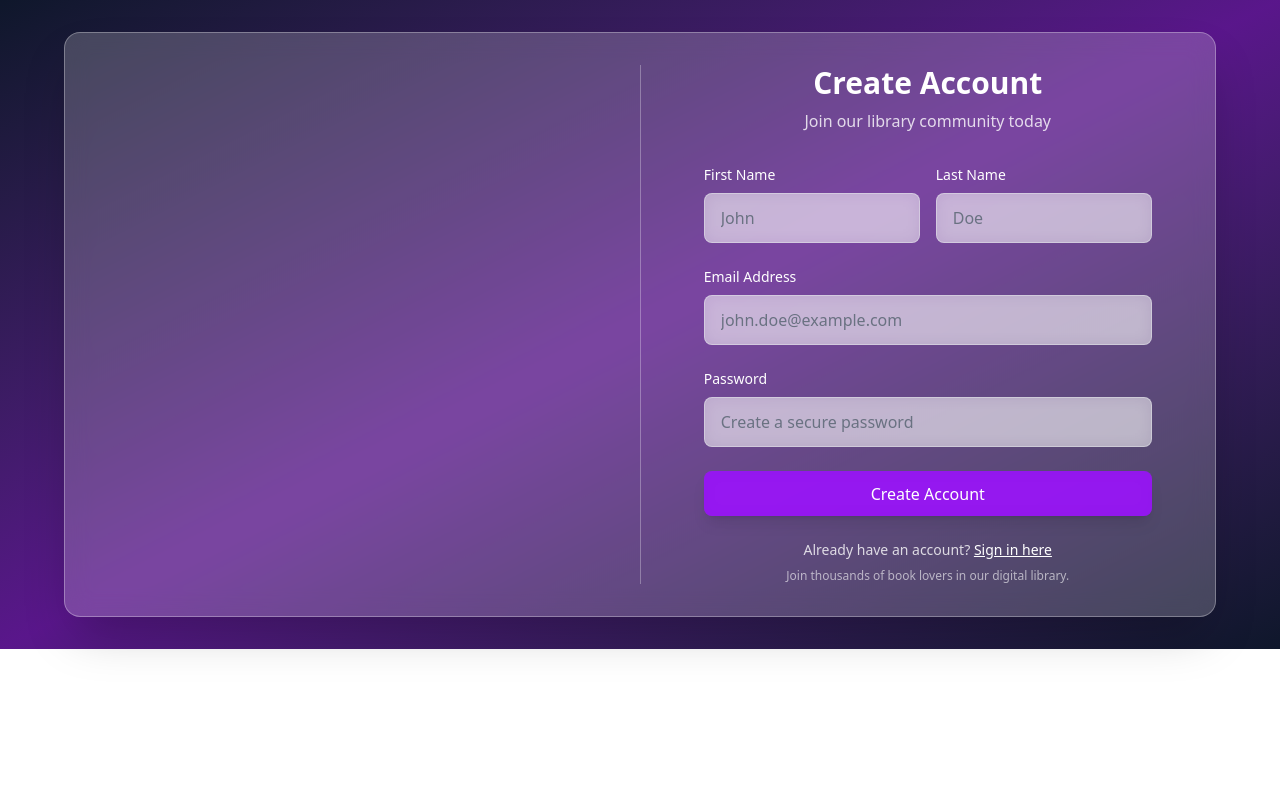
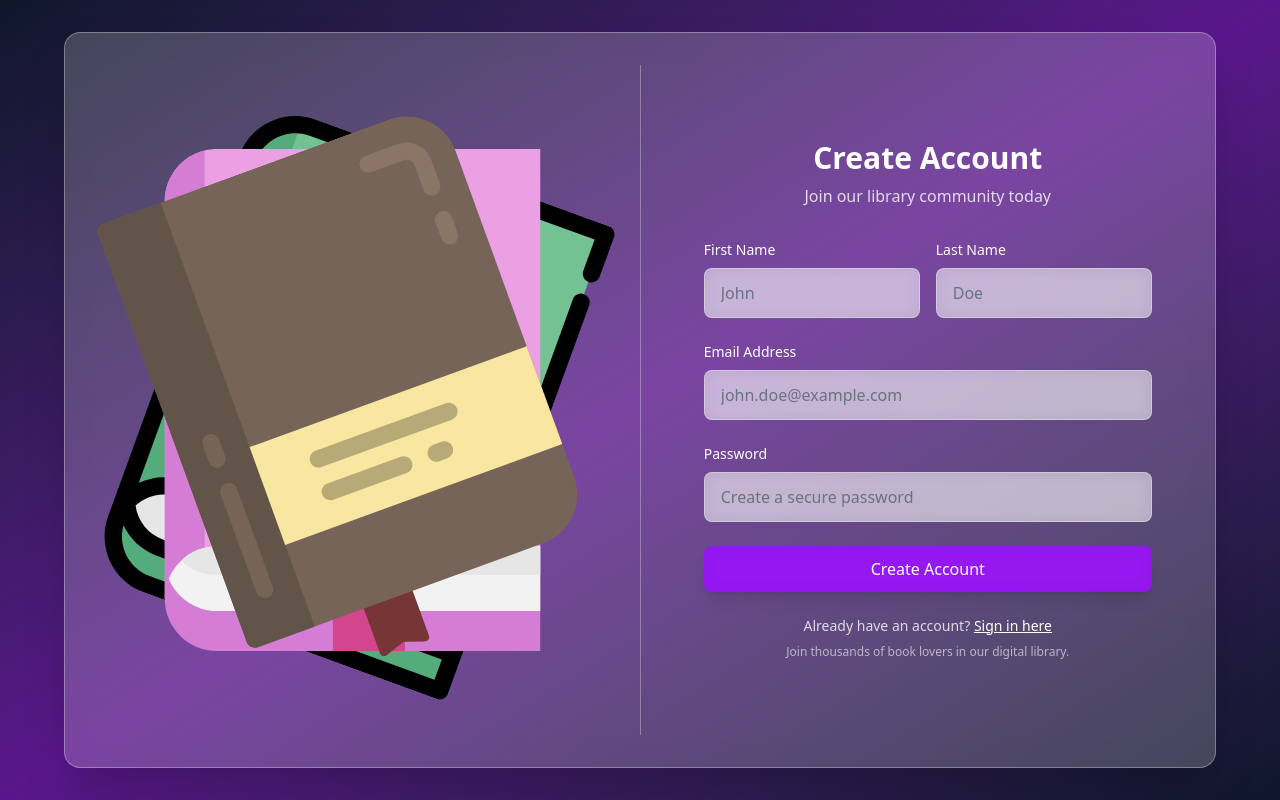
Before and after one commit to Jakub-Danielewicz/PAI_Biblioteka, a React (Vite) app in the folder frontend/: page / in a window 1280 px wide. Built offline with nearby package versions, Linux system fonts and the light colour scheme.

Commit message:
fix: undo stupid stuf

```diff
--- a/frontend/src/index.css
+++ b/frontend/src/index.css
@@ -2,7 +2,7 @@
 
 @layer base {
   html, body, #root {
-    @apply min-h-full;
+    @apply h-full;
     @apply w-full;
   }
 }
```
